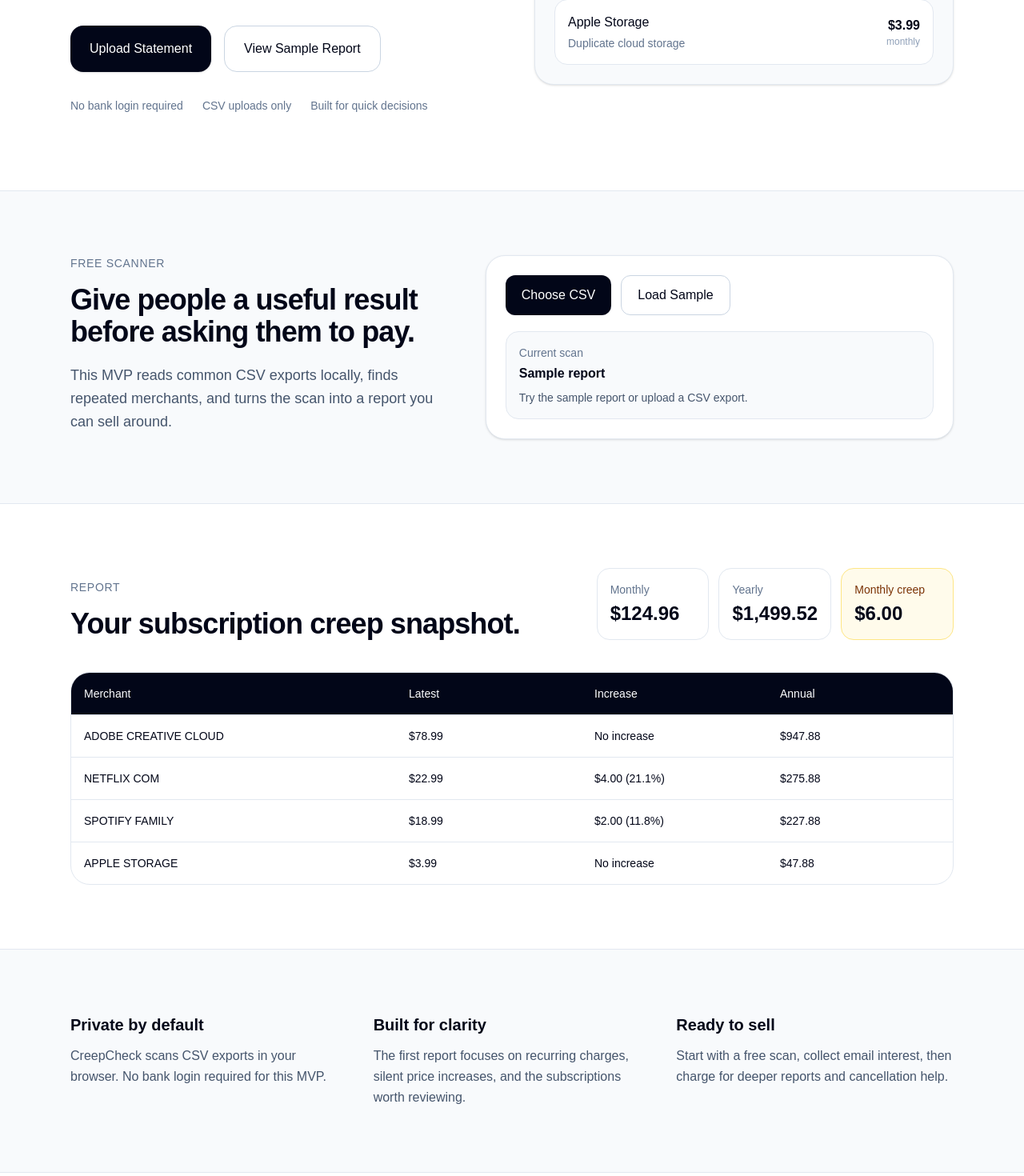
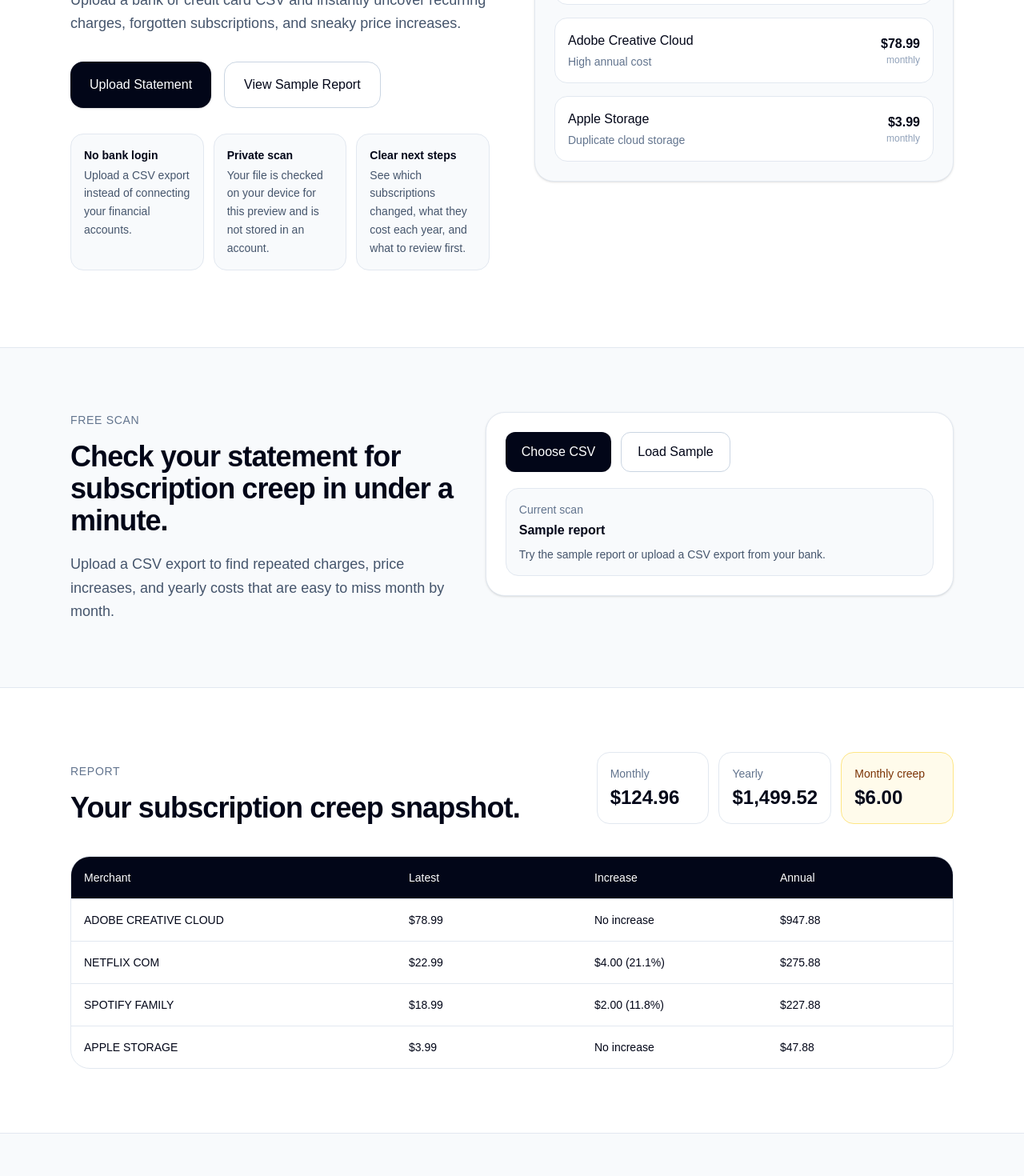
Before and after one commit to coreydesormeaux/creepcheck, a Next.js app: page / in a window 1280 px wide. Shown: the part 620-2090 px from the top of the page at 80% size. Built offline with nearby package versions, Linux system fonts and the light colour scheme.

Commit message:
Refine customer-facing CreepCheck copy

```diff
--- a/src/app/page.js
+++ b/src/app/page.js
@@ -20,18 +20,33 @@
   { name: "Apple Storage", price: "$3.99", change: "Duplicate cloud storage" },
 ];
 
+const trustCards = [
+  {
+    title: "No bank login",
+    text: "Upload a CSV export instead of connecting your financial accounts.",
+  },
+  {
+    title: "Private scan",
+    text: "Your file is checked on your device for this preview and is not stored in an account.",
+  },
+  {
+    title: "Clear next steps",
+    text: "See which subscriptions changed, what they cost each year, and what to review first.",
+  },
+];
+
 const valueCards = [
   {
-    title: "Private by default",
-    text: "CreepCheck scans CSV exports in your browser. No bank login required for this MVP.",
+    title: "Catch quiet price hikes",
+    text: "Spot subscriptions that went up a few dollars at a time before those increases become normal.",
   },
   {
-    title: "Built for clarity",
-    text: "The first report focuses on recurring charges, silent price increases, and the subscriptions worth reviewing.",
+    title: "See the annual damage",
+    text: "Turn small monthly charges into yearly totals so it is easier to decide what is worth keeping.",
   },
   {
-    title: "Ready to sell",
-    text: "Start with a free scan, collect email interest, then charge for deeper reports and cancellation help.",
+    title: "Cancel with confidence",
+    text: "Use the report to prioritize duplicate, unused, or overpriced services instead of guessing.",
   },
 ];
 
@@ -139,7 +154,7 @@
   const fileInputRef = useRef(null);
   const [report, setReport] = useState(detectRecurringCharges(sampleTransactions));
   const [fileName, setFileName] = useState("Sample report");
-  const [uploadStatus, setUploadStatus] = useState("Try the sample report or upload a CSV export.");
+  const [uploadStatus, setUploadStatus] = useState("Try the sample report or upload a CSV export from your bank.");
   const [email, setEmail] = useState("");
   const [leadStatus, setLeadStatus] = useState("");
 
@@ -205,7 +220,7 @@
     event.preventDefault();
 
     if (!email.includes("@")) {
-      setLeadStatus("Enter an email so we can save your early access spot.");
+      setLeadStatus("Enter an email so we can send your subscription-saving checklist.");
       return;
     }
 
@@ -215,7 +230,7 @@
       JSON.stringify([...leads, { email, createdAt: new Date().toISOString() }])
     );
     setEmail("");
-    setLeadStatus("You are on the early access list. Next step: paid reports.");
+    setLeadStatus("You are on the list. We will send the subscription-saving checklist soon.");
   }
 
   return (
@@ -239,6 +254,14 @@
           </button>
         </div>
       </header>
+
+      <div className="border-b border-slate-200 bg-slate-50">
+        <div className="max-w-6xl mx-auto px-6 py-3 flex flex-col sm:flex-row gap-2 sm:gap-6 text-sm text-slate-700">
+          <span className="font-medium text-slate-950">No bank login required</span>
+          <span>Your CSV is checked on your device</span>
+          <span>Clear subscription costs before you cancel</span>
+        </div>
+      </div>
 
       <main>
         <section className="max-w-6xl mx-auto px-6 py-20 lg:py-24 grid lg:grid-cols-2 gap-14 items-center">
@@ -272,10 +295,16 @@
               </button>
             </div>
 
-            <div className="flex flex-wrap items-center gap-6 text-sm text-slate-500">
-              <div>No bank login required</div>
-              <div>CSV uploads only</div>
-              <div>Built for quick decisions</div>
+            <div className="grid sm:grid-cols-3 gap-3 text-sm text-slate-600">
+              {trustCards.map((item) => (
+                <div
+                  key={item.title}
+                  className="rounded-2xl border border-slate-200 bg-slate-50 p-4"
+                >
+                  <p className="font-semibold text-slate-950">{item.title}</p>
+                  <p className="mt-1 leading-relaxed">{item.text}</p>
+                </div>
+              ))}
             </div>
           </div>
 
@@ -320,14 +349,14 @@
           <div className="max-w-6xl mx-auto px-6 py-20 grid lg:grid-cols-[0.9fr_1.1fr] gap-10 items-start">
             <div>
               <p className="text-sm font-medium text-slate-500 uppercase tracking-wider mb-4">
-                Free scanner
+                Free scan
               </p>
               <h2 className="text-4xl font-bold tracking-tight mb-5">
-                Give people a useful result before asking them to pay.
+                Check your statement for subscription creep in under a minute.
               </h2>
               <p className="text-lg text-slate-600 leading-relaxed">
-                This MVP reads common CSV exports locally, finds repeated merchants,
-                and turns the scan into a report you can sell around.
+                Upload a CSV export to find repeated charges, price increases,
+                and yearly costs that are easy to miss month by month.
               </p>
             </div>
 
@@ -469,12 +498,12 @@
         <section className="bg-slate-950 text-white">
           <div className="max-w-4xl mx-auto px-6 py-24 text-center">
             <h2 className="text-4xl md:text-5xl font-bold tracking-tight mb-6">
-              Build the audience before building the bank integrations.
+              Stop paying for subscriptions you would cancel if you noticed them sooner.
             </h2>
 
             <p className="text-lg text-slate-300 leading-relaxed mb-10 max-w-2xl mx-auto">
-              Collect early users now. The first paid offer can be a low-cost
-              subscription audit and cancellation checklist.
+              Join the list for a simple subscription-saving checklist and updates
+              when full CreepCheck reports are available.
             </p>
 
             <form onSubmit={saveLead} className="max-w-xl mx-auto flex flex-col sm:flex-row gap-3">
@@ -486,7 +515,7 @@
                 className="flex-1 rounded-2xl px-5 py-4 text-slate-950 outline-none"
               />
               <button className="bg-white text-slate-950 px-7 py-4 rounded-2xl text-base font-semibold hover:bg-slate-100 transition">
-                Join Early Access
+                Send Me The Checklist
               </button>
             </form>
 
@@ -503,7 +532,7 @@
 
           <div className="flex items-center gap-6">
             <a href="#scanner" className="hover:text-slate-900 transition">
-              Privacy-first MVP
+              Privacy-first scan
             </a>
             <a href="mailto:hello@creepcheck.com" className="hover:text-slate-900 transition">
               Contact
```
Also changed, not shown: 1 other file (tests, documents, lock files or other folders).
